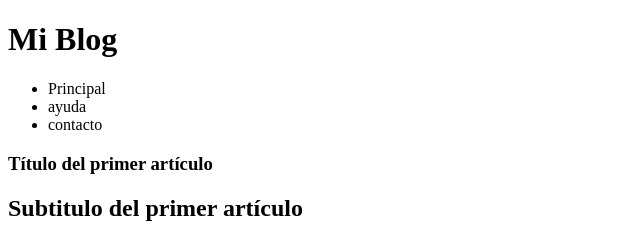
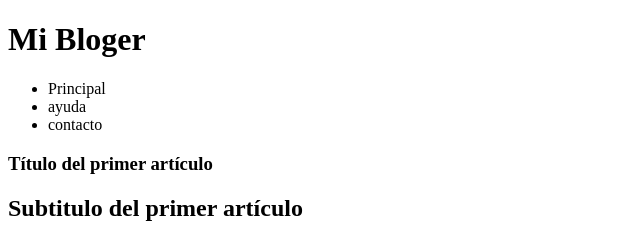
Before and after one commit to dmanquillom/hello-world, a plain HTML site: page HTML/index.html in a window 1280 px wide. Shown: the top 238 px of the page, 0-640 px from the left. Drawn offline with Linux system fonts and the light colour scheme.

Commit message:
cambios prueba

```diff
--- a/HTML/index.html
+++ b/HTML/index.html
@@ -11,7 +11,7 @@
 
 <body>
     <header>
-        <h1>Mi Blog</h1>
+        <h1>Mi Bloger</h1>
     </header>
 
     <nav>
```
Also changed, not shown: git.png (added).
